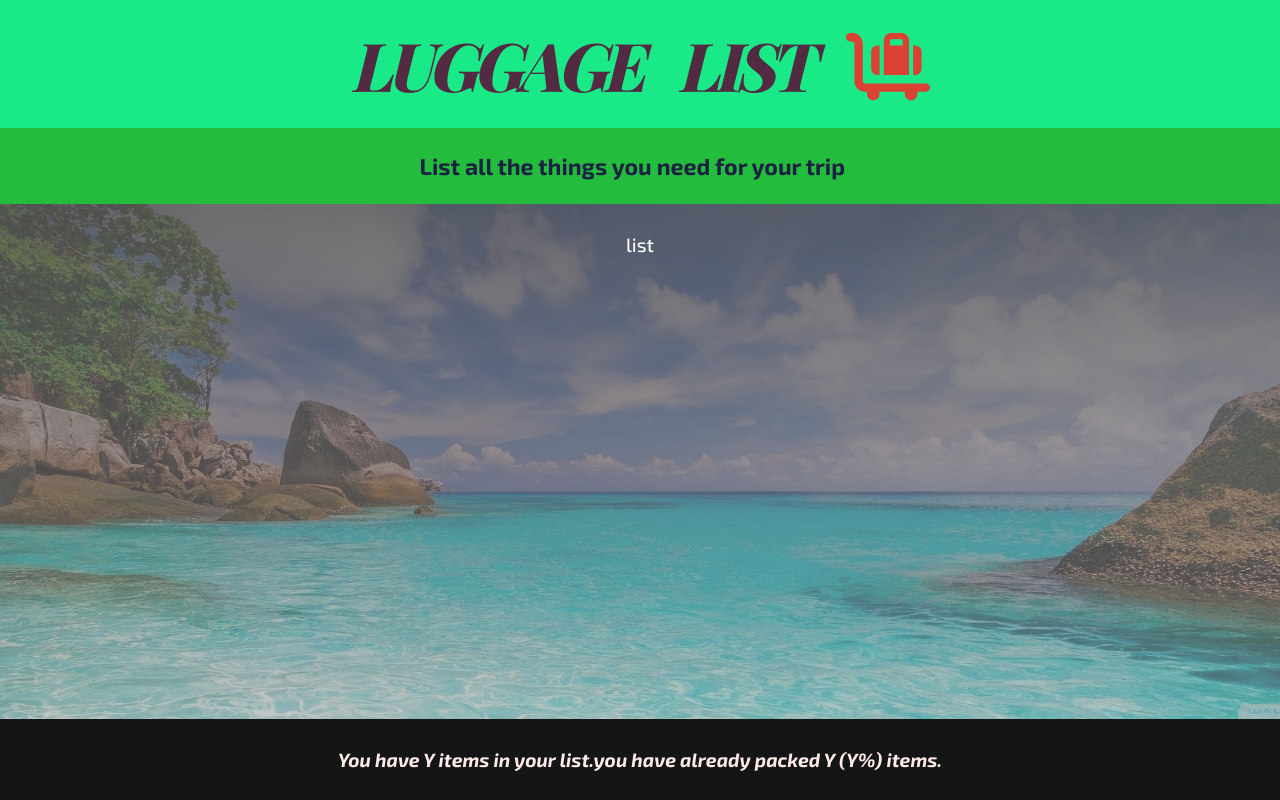
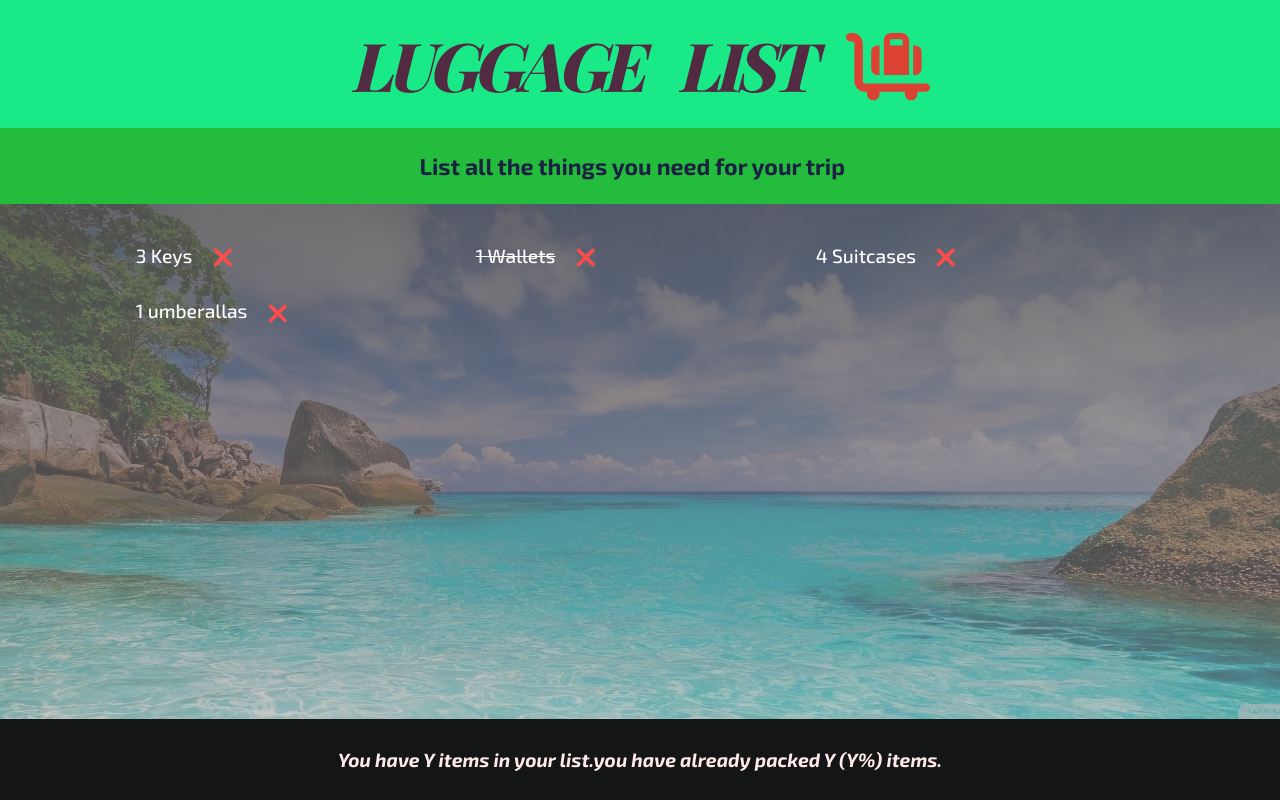
Before and after one commit to MatinT-SA/luggage-list, a React (Create React App) app: page / in a window 1280 px wide. Built offline with nearby package versions, Linux system fonts and the light colour scheme; a web font is replaced by a local one.

Commit message:
rendering items

```diff
--- a/src/App.js
+++ b/src/App.js
@@ -1,5 +1,13 @@
 import { FontAwesomeIcon } from "@fortawesome/react-fontawesome";
 import { faLuggageCart } from "@fortawesome/free-solid-svg-icons";
+import { faClose } from "@fortawesome/free-solid-svg-icons";
+
+const sampleItems = [
+  { id: 1, description: "Keys", quantity: 3, packed: false },
+  { id: 2, description: "Wallets", quantity: 1, packed: true },
+  { id: 2, description: "Suitcases", quantity: 4, packed: false },
+  { id: 2, description: "umberallas", quantity: 1, packed: false },
+];
 
 export default function App() {
   return (
@@ -30,7 +38,28 @@ function Form() {
 }
 
 function PackageList() {
-  return <div className="list">list</div>;
+  return (
+    <div className="list">
+      <ul>
+        {sampleItems.map((item) => (
+          <Item item={item} />
+        ))}
+      </ul>
+    </div>
+  );
+}
+
+function Item({ item }) {
+  return (
+    <li>
+      <span style={item.packed ? { textDecoration: "line-through" } : {}}>
+        {item.quantity} {item.description}
+      </span>
+      <button>
+        <FontAwesomeIcon icon={faClose} className="icon-close" />
+      </button>
+    </li>
+  );
 }
 
 function Stats() {
--- a/src/index.css
+++ b/src/index.css
@@ -1,10 +1,3 @@
-/*
-const initialItems = [
-  { id: 1, description: "Passports", quantity: 2, packed: false },
-  { id: 2, description: "Socks", quantity: 12, packed: false },
-];
-*/
-
 /* ▓▒▒▒▒▒▒▒▒▒▒▒▒▒▒▒▒▒▒▒▒▒▒▒▒▒▒▒▒▒▒▒▒▒▒▒▒▒▒▒▒▒▒▒▒▒▒▒▒▒▒▒▒▒▒▒▒▒▒▒▒▒▒▒▓ */
 /* ✵✵✵✵✵✵✵✵✵✵✵✵✵✵✵✵✵✵⊞ Font ⊞✵✵✵✵✵✵✵✵✵✵✵✵✵✵✵✵✵ */
 /* ▓▒▒▒▒▒▒▒▒▒▒▒▒▒▒▒▒▒▒▒▒▒▒▒▒▒▒▒▒▒▒▒▒▒▒▒▒▒▒▒▒▒▒▒▒▒▒▒▒▒▒▒▒▒▒▒▒▒▒▒▒▒▒▒▓ */
@@ -136,7 +129,7 @@ input {
 .list ul {
   list-style: none;
   width: 80%;
-  overflow: scroll;
+  overflow: hidden;
 
   display: grid;
   grid-template-columns: repeat(auto-fit, minmax(250px, 1fr));
@@ -166,6 +159,11 @@ input[type="checkbox"] {
   transform: translateY(2px);
 }
 
+.icon-close {
+  font-size: 3rem;
+  color: red;
+}
+
 /* ▓▒▒▒▒▒▒▒▒▒▒▒▒▒▒▒▒▒▒▒▒▒▒▒▒▒▒▒▒▒▒▒▒▒▒▒▒▒▒▒▒▒▒▒▒▒▒▒▒▒▒▒▒▒▒▒▒▒▒▒▒▒▒▒▓ */
 /* ✵✵✵✵✵✵✵✵✵✵✵✵✵✵✵✵✵⊞ Stats ⊞✵✵✵✵✵✵✵✵✵✵✵✵✵✵✵✵✵ */
 /* ▓▒▒▒▒▒▒▒▒▒▒▒▒▒▒▒▒▒▒▒▒▒▒▒▒▒▒▒▒▒▒▒▒▒▒▒▒▒▒▒▒▒▒▒▒▒▒▒▒▒▒▒▒▒▒▒▒▒▒▒▒▒▒▒▓ */
```
